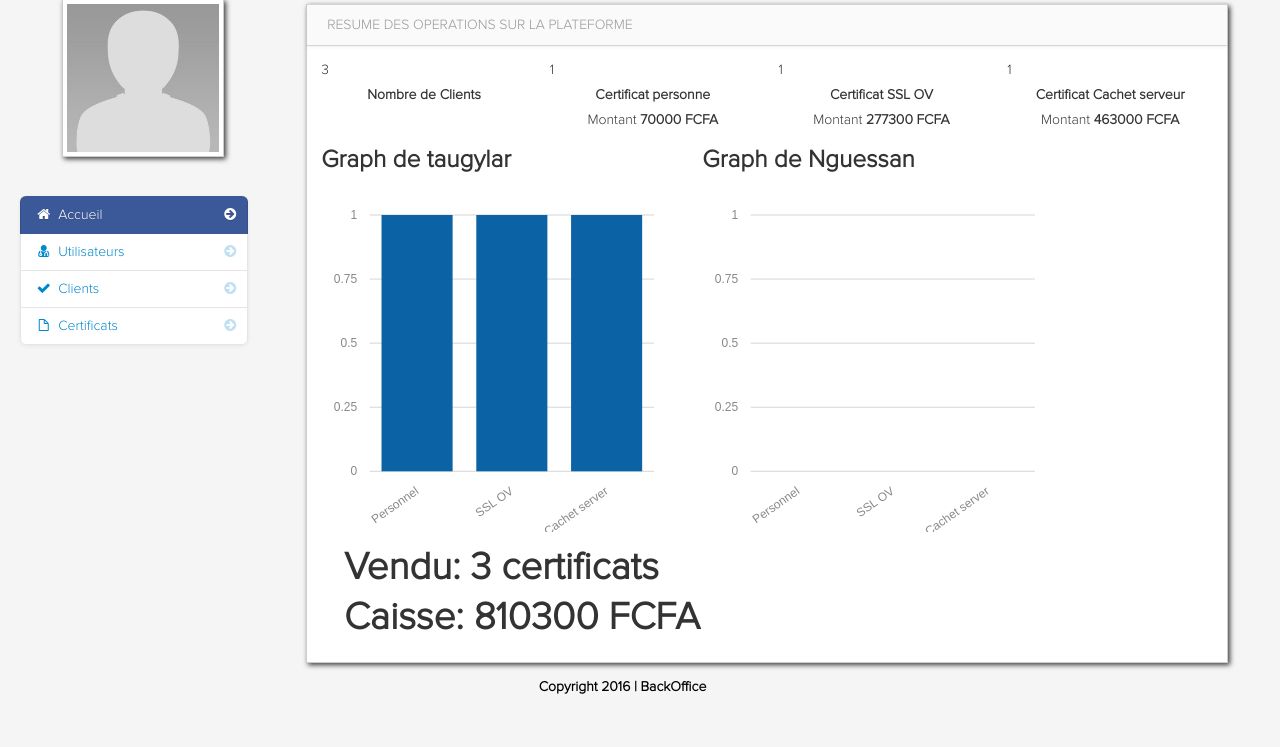
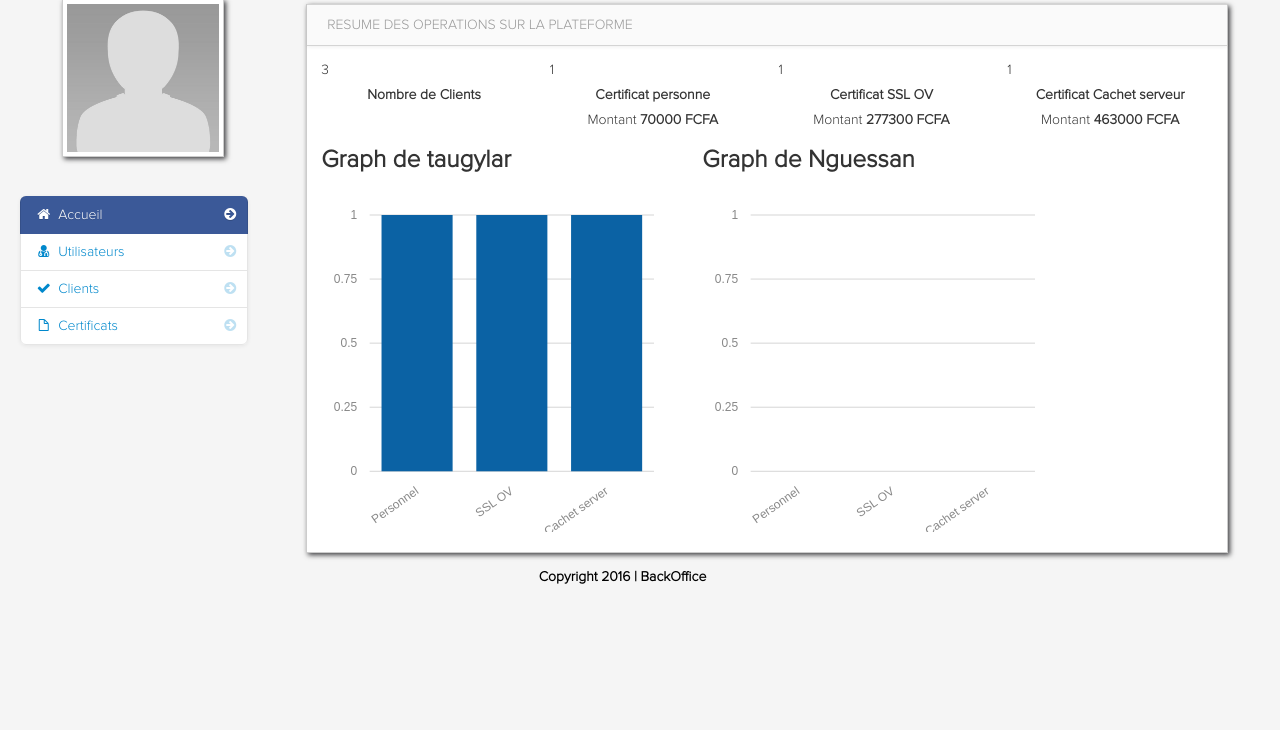
Before and after one commit to loic04/gestcertif, a PHP site: page /dasboard_employe.php in a window 1280 px wide. Shown: the part 70-817 px from the top of the page. After the commit the page ends 654 px from the top, so only its background shows below. Run offline with PHP 8.4, Linux system fonts and the light colour scheme; the visitor is signed in with stand-in values (Sample User, id 1); data comes from the database, SQL or seed files in the repository; some libraries are stand-ins or nearby versions.

Commit message:
delete total operations

```diff
--- a/dasboard_employe.php
+++ b/dasboard_employe.php
@@ -147,11 +147,11 @@
 							        	$total_cert  = $count_mat2+$count_mat3+$count_mat4;
 							        	?>
 
-							        	<div class="span6">
+							        	<!--<div class="span6">
 			        		            <h1>Vendu: <?php echo $total_cert; ?> certificats</h1>
 			        					<h1>Caisse: <?php echo $person_cost+$sslov_cost+$server_cost; ?> FCFA</h1>
 
-							        	</div>
+											</div>-->
 							        	<!--/total in wallet-->
 
 
```
